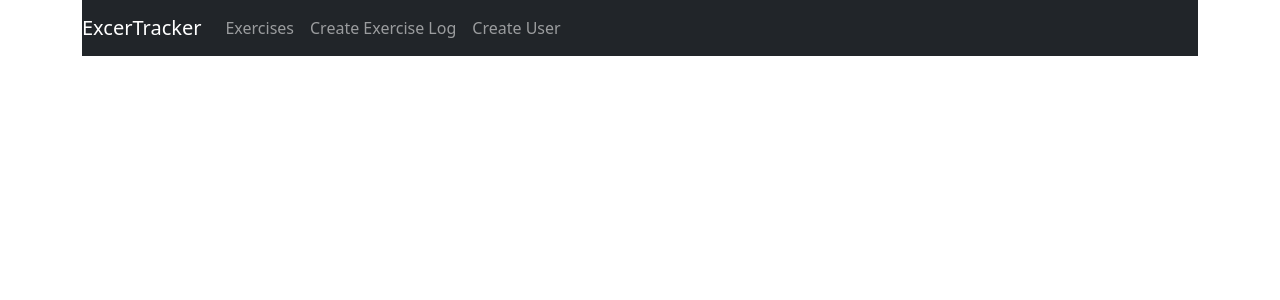
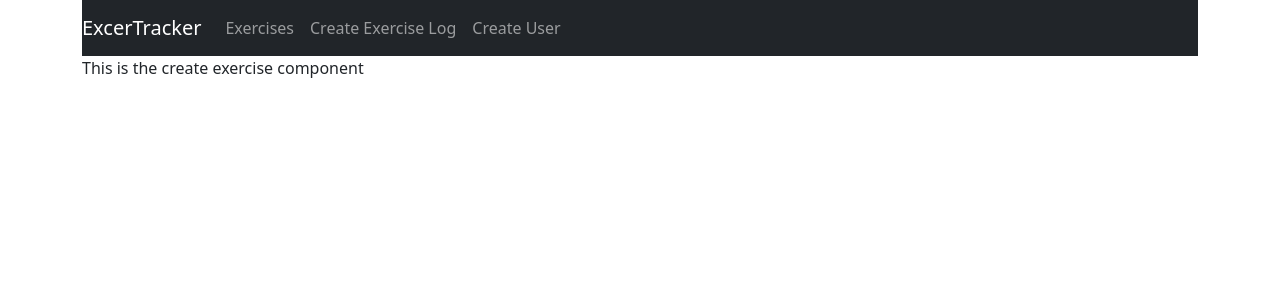
Before and after one commit to Trend20/excercise-tracker, a React (Create React App) app: page /create in a window 1280 px wide. Shown: the top 300 px of the page. Built offline with nearby package versions, Linux system fonts and the light colour scheme.

Commit message:
adding UI routes

```diff
--- a/src/App.js
+++ b/src/App.js
@@ -13,10 +13,10 @@ function App() {
       <div className="container">
         <Navbar />
         <Routes>
-          <Route path="" exact component={ExercisesList}/>
-          <Route path="/edit/:id" component={EditExercise} />
-          <Route path="/create" component={CreateExercise} />
-          <Route path="/user" component={CreateUser} />
+          <Route path="" exact element={<ExercisesList />}/>
+          <Route path="/edit/:id" element={<EditExercise />} />
+          <Route path="/create" element={<CreateExercise />} />
+          <Route path="/user" element={<CreateUser />} />
         </Routes>
       </div>
     </Router>
--- a/src/components/CreateExercise/CreateExercise.js
+++ b/src/components/CreateExercise/CreateExercise.js
@@ -4,7 +4,7 @@ class CreateExercise extends Component {
   render() {
     return (
       <div>
-
+        This is the create exercise component
       </div>
     );
   }
--- a/src/components/CreateUser/CreateUser.js
+++ b/src/components/CreateUser/CreateUser.js
@@ -4,7 +4,7 @@ class CreateUser extends Component {
   render() {
     return (
       <div>
-
+        This is the create user component
       </div>
     );
   }
--- a/src/components/EditExercise/EditExercise.js
+++ b/src/components/EditExercise/EditExercise.js
@@ -4,7 +4,7 @@ class EditExercise extends Component {
   render() {
     return (
       <div>
-
+        This is the edit exercise component
       </div>
     );
   }
```
